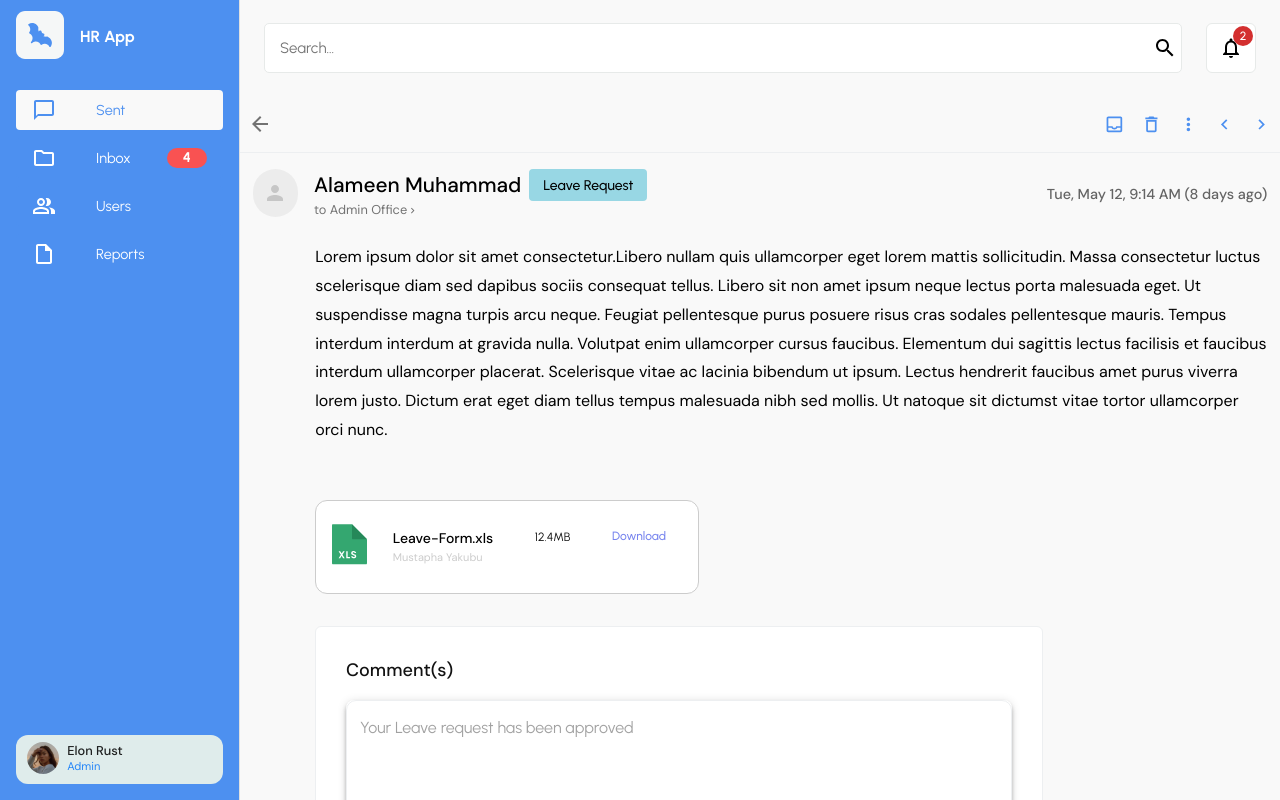
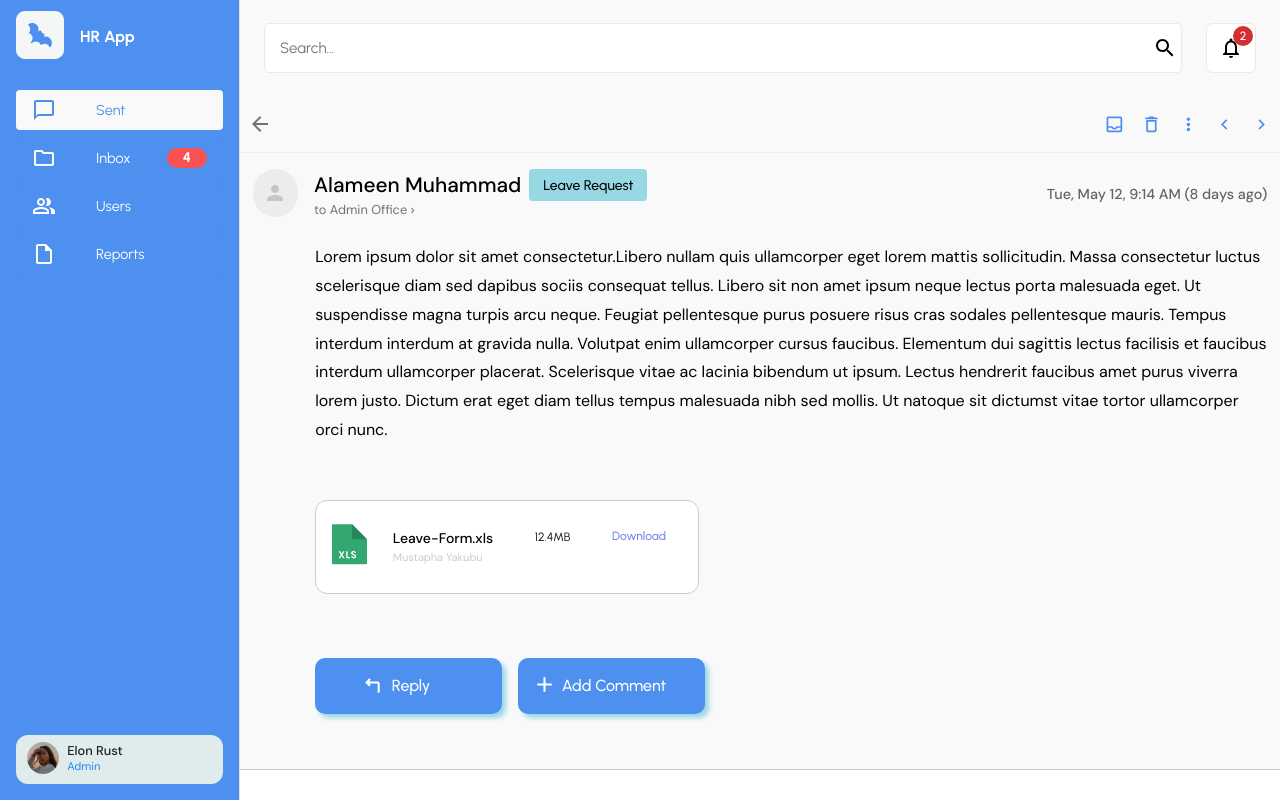
Before and after one commit to itcentralng/dhf-hrapp, a React (Vite) app: page /sent/message/1 in a window 1280 px wide. Shown: the top 800 px of the page. Built offline with nearby package versions, Linux system fonts and the light colour scheme.

Commit message:
implemented add comment button and submit comment

```diff
--- a/src/components/CommentsArea.jsx
+++ b/src/components/CommentsArea.jsx
@@ -1,8 +1,33 @@
-import { Paper, TextField, Typography } from "@mui/material";
-import React from "react";
+import { Box, Paper, TextField, Typography } from "@mui/material";
+import React, { useEffect, useState } from "react";
+import { Stack } from "@mui/material";
+import { FilledShadowButton } from "../styled-components/styledButtons";
+import TurnLeftIcon from "@mui/icons-material/TurnLeft";
+import AddIcon from "@mui/icons-material/Add";
+import ConfirmationPopup from "./ConfirmationPopup";
 
 const CommentsArea = () => {
+  const [addCommentClicked, setAddCommentClicked] = useState(false);
+  const [commentData, setCommentData] = useState("");
+  const [showSuccessPopUp, setShowSuccessPopUp] = useState(false);
+
+  useEffect(() => {
+    const interval = setInterval(() => setShowSuccessPopUp(false), 2000);
+    return () => clearInterval(interval);
+  }, [showSuccessPopUp]);
+
+  const handleChange = (event) => {
+    setCommentData(event.target.value);
+  };
+  const handleCommentReply = (event) => {
+    event.preventDefault();
+    setShowSuccessPopUp(true);
+    setCommentData("");
+  };
+
   return (
+    <>
+      {addCommentClicked && (
         <div
           style={{
             height: "300px",
@@ -39,9 +64,46 @@ const CommentsArea = () => {
               multiline
               minRows={9}
               placeholder="Your Leave request has been approved"
+              onChange={handleChange}
+              value={commentData}
             />
           </Paper>
         </div>
+      )}
+      <Stack direction="row" gap={2} mt={"32px"}>
+        <FilledShadowButton
+          onClick={handleCommentReply}
+          sx={{
+            width: "187px",
+            height: "56px",
+            fontWeight: 500,
+            fontSize: "16px",
+          }}
+        >
+          <TurnLeftIcon
+            sx={{ width: "35px", height: "25px", ml: "-30px", mb: "3px" }}
+          />
+          Reply
+        </FilledShadowButton>
+        {!addCommentClicked && (
+          <FilledShadowButton
+            onClick={() => setAddCommentClicked(true)}
+            sx={{
+              width: "187px",
+              height: "56px",
+              fontWeight: 500,
+              fontSize: "16px",
+            }}
+          >
+            <AddIcon
+              sx={{ width: "35px", height: "25px", ml: "-30px", mb: "3px" }}
+            />
+            Add Comment
+          </FilledShadowButton>
+        )}
+      </Stack>
+      {showSuccessPopUp && <ConfirmationPopup />}
+    </>
   );
 };
 
--- a/src/components/ConfirmationPopup.jsx
+++ b/src/components/ConfirmationPopup.jsx
@@ -5,7 +5,6 @@ import { Box } from "@mui/material";
 
 const ConfirmationPopup = () => {
   return (
-    <div>
     <Box
       sx={{
         backgroundColor: "rgba(0, 0, 0, 0.25)",
@@ -14,6 +13,10 @@ const ConfirmationPopup = () => {
         display: "flex",
         justifyContent: "center",
         alignItems: "center",
+        position: "fixed",
+        top: 0,
+        width: "100%",
+        ml: "-100px",
       }}
     >
       <Box
@@ -28,15 +31,12 @@ const ConfirmationPopup = () => {
         }}
       >
         <img src={confirmationIcon} />
-          <HeadingText sx={{ fontSize: "20px", my: "30px" }}>
-            Success
-          </HeadingText>
+        <HeadingText sx={{ fontSize: "20px", my: "30px" }}>Success</HeadingText>
         <SubHeadingText sx={{ fontSize: "14px", color: "black" }}>
           Your Message has been sent successfully.
         </SubHeadingText>
       </Box>
     </Box>
-    </div>
   );
 };
 
--- a/src/components/ViewMessage.jsx
+++ b/src/components/ViewMessage.jsx
@@ -14,8 +14,6 @@ import EmailLabel from "./EmailLabel";
 import DownloadDocumentArea from "./DownloadDocumentArea";
 import CommentsArea from "./CommentsArea";
 import pdf from "../assets/Background.pdf";
-import { FilledShadowButton } from "../styled-components/styledButtons";
-import TurnLeftIcon from "@mui/icons-material/TurnLeft";
 
 const ViewMessage = () => {
   const navigate = useNavigate();
@@ -217,19 +215,6 @@ const ViewMessage = () => {
       >
         <DownloadDocumentArea file={pdf} />
         <CommentsArea />
-        <FilledShadowButton
-          sx={{
-            width: "187px",
-            height: "56px",
-            fontWeight: 500,
-            fontSize: "16px",
-          }}
-        >
-          <TurnLeftIcon
-            sx={{ width: "35px", height: "25px", ml: "-30px", mb: "3px" }}
-          />
-          Reply
-        </FilledShadowButton>
       </Stack>
     </Box>
   );
```
Lines whose indentation alone changed are shown as unchanged.
